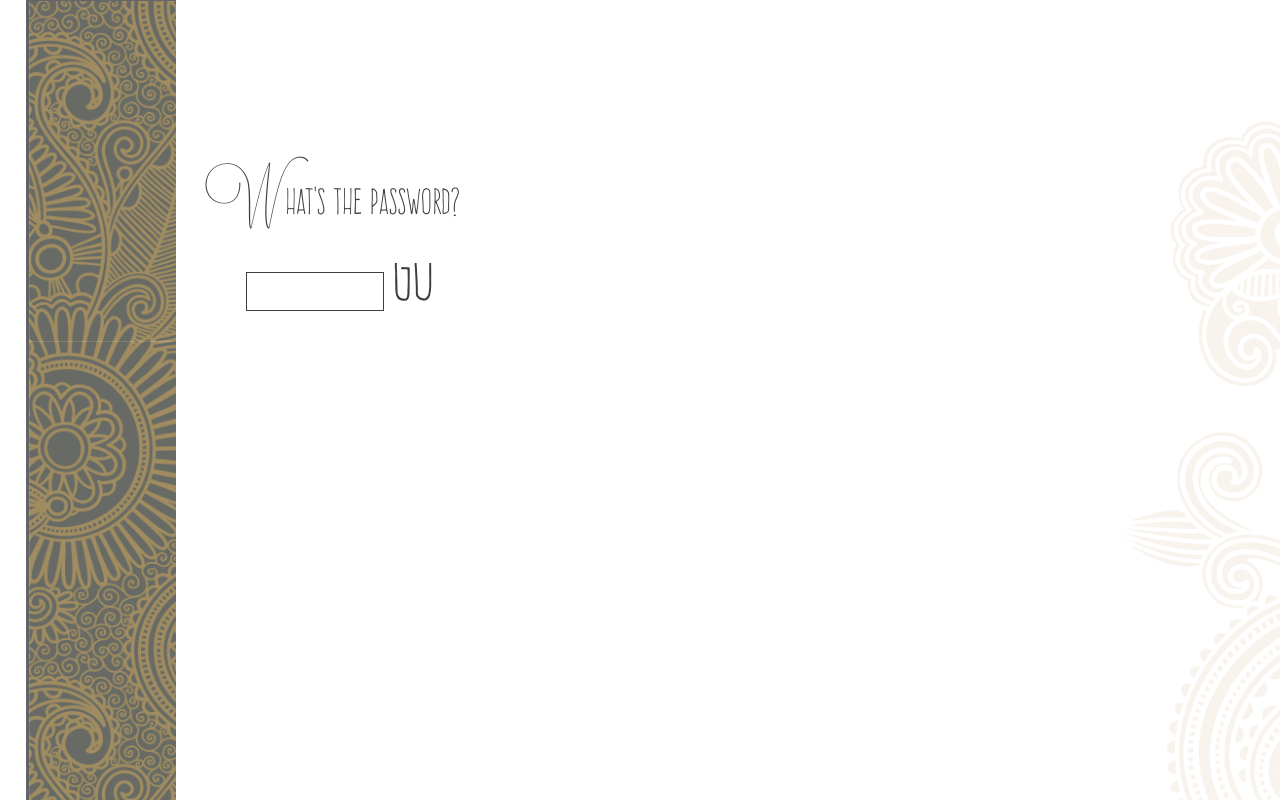
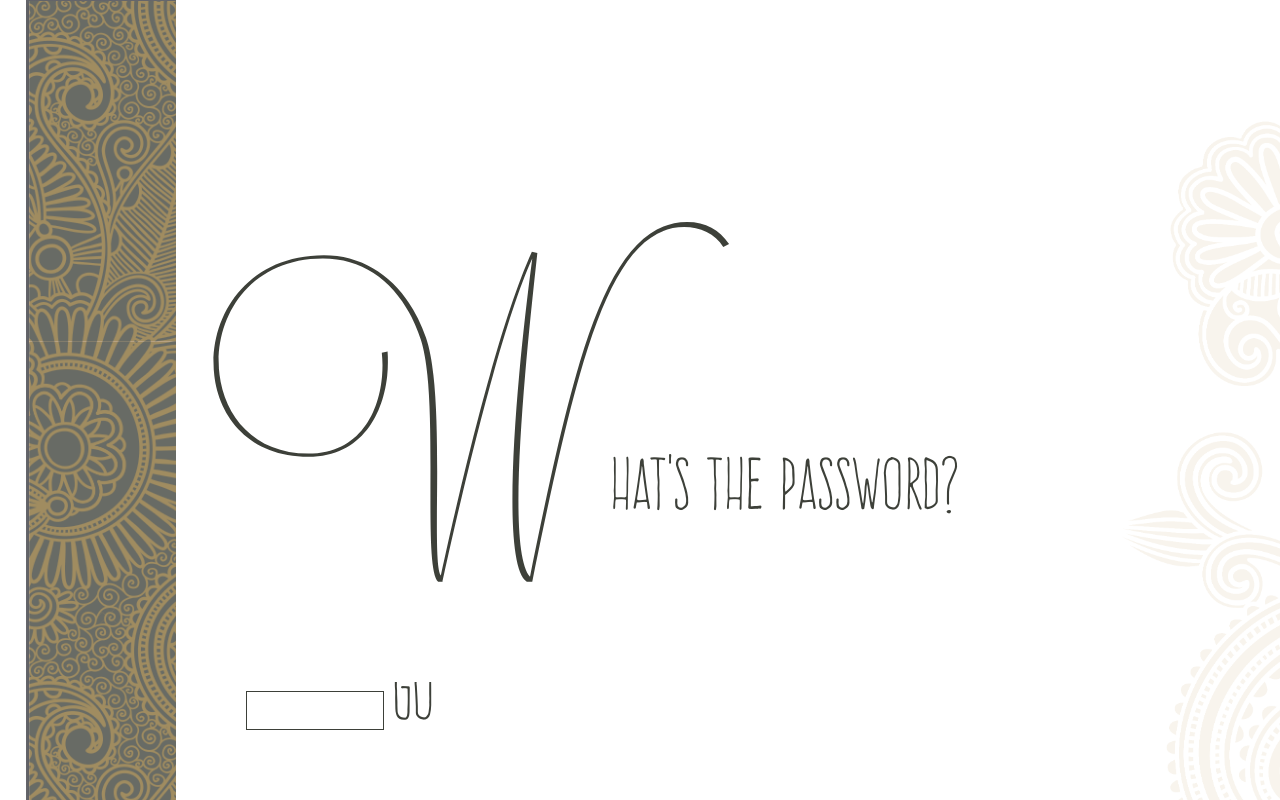
Before and after one commit to aa403/sep21, a PHP site: page / in a window 1280 px wide. Run offline with PHP 8.4, Linux system fonts and the light colour scheme.

Commit message:
updates@

```diff
--- a/layout.css
+++ b/layout.css
@@ -62,6 +62,10 @@ display: block;
 	font-size:200%!important;
 	}
 
+.biggerFirst::first-letter {
+	font-size:500%!important;
+	}
+
 .cursiveFirst::first-letter{
 	font-family: curvy!important;
 }
@@ -80,6 +84,10 @@ display: block;
 
 .big {
 	font-size: 200%!important;
+}
+
+.bigger {
+	font-size: 400%!important;
 }
 
 /*layout*/
--- a/thewedding.html
+++ b/thewedding.html
@@ -20,8 +20,8 @@
     <body>
         <div class="side struct"></div>
             <div id="pw_box" class="displayedContent main struct">
-                <div class="info big col-2-3">
-                    <p class="bigFirst cursiveFirst">What's the password?</p>
+                <div class="info bigger col-2-3">
+                    <p class="biggerFirst cursiveFirst">What's the password?</p>
                 </div>
                 <div class="info col-1-3 noFloat"
                 style="padding-left:50px;height: 1em;">
```
